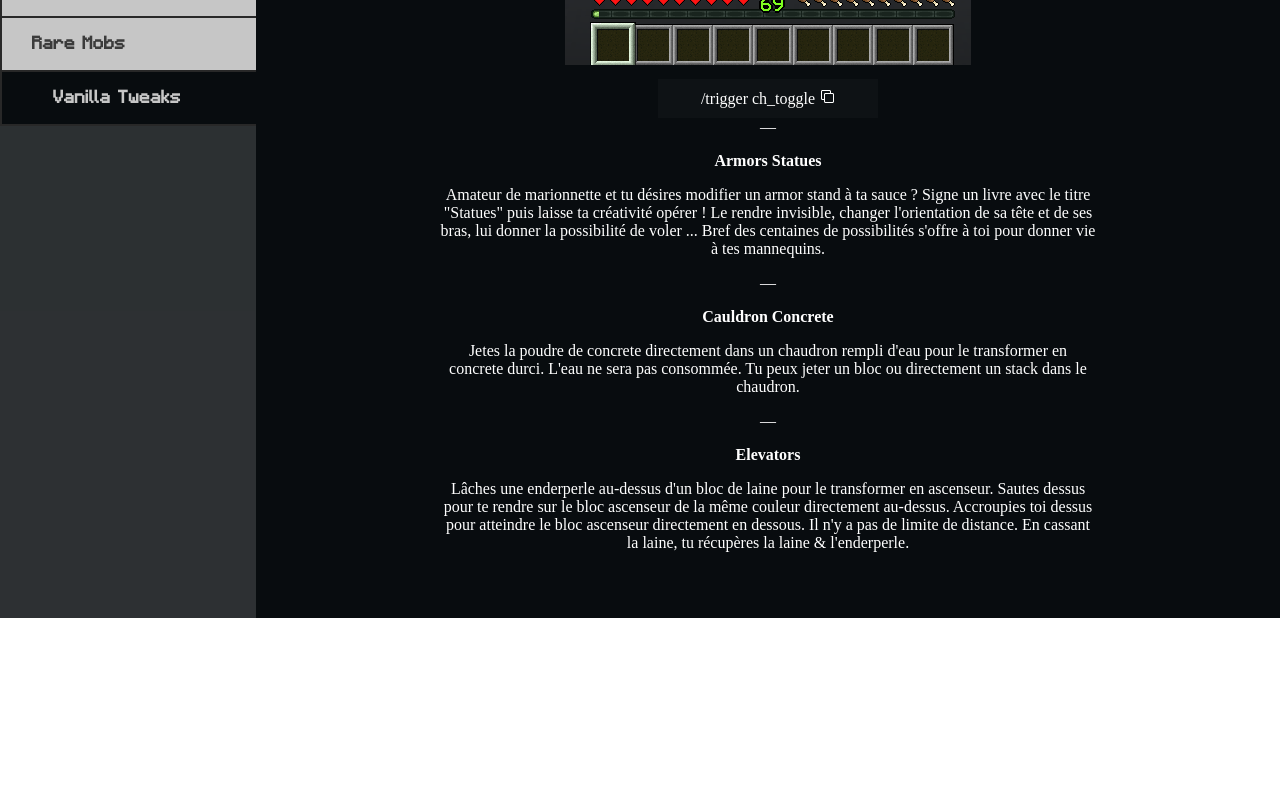
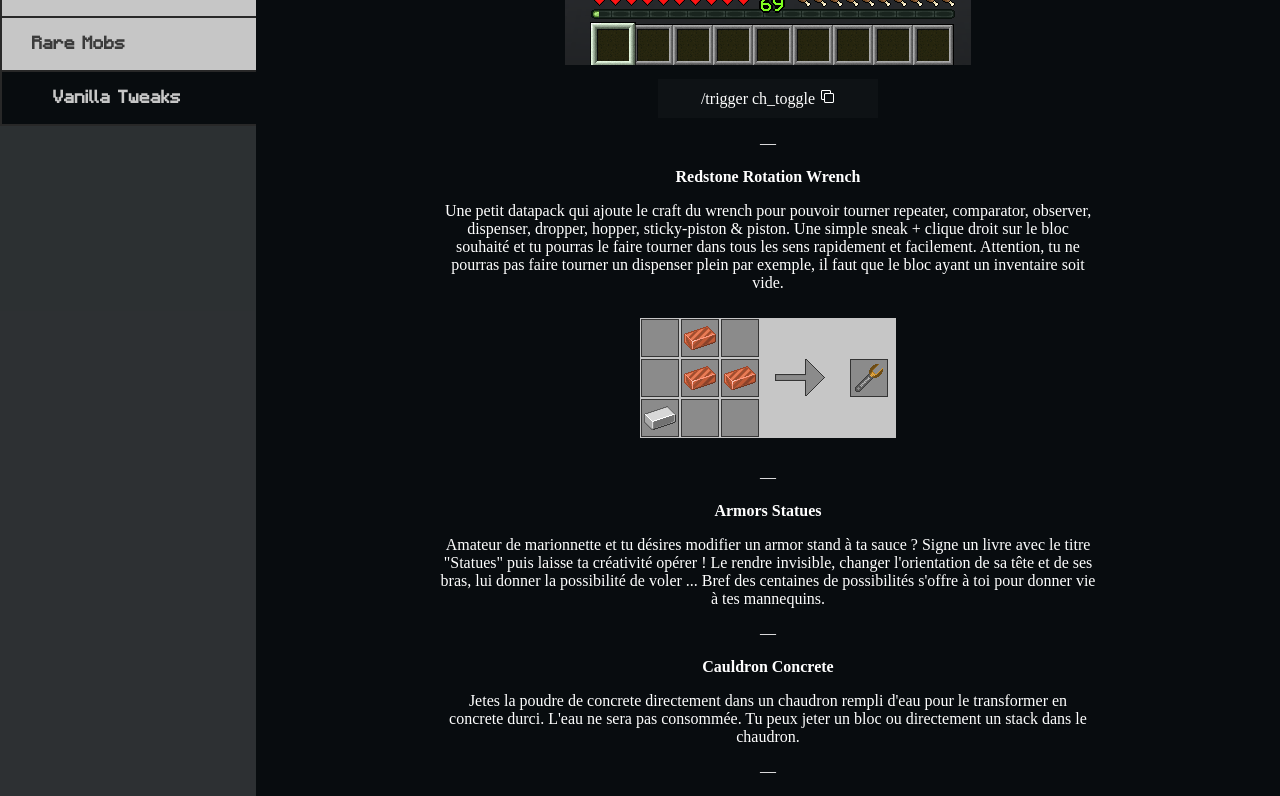
Before and after one commit to Nekall/Silverfish-Space, a React (Create React App) app: page /datapacks/vanilla-tweaks in a window 1280 px wide. Shown: the part 960-1756 px from the top of the page. Before the commit the page ends 1578 px from the top, so only its background shows below. Built offline with nearby package versions, Linux system fonts and the light colour scheme; a web font is replaced by a local one.

Commit message:
feat: add rotate wrench datapack

```diff
--- a/src/pages/Datapacks/index.jsx
+++ b/src/pages/Datapacks/index.jsx
@@ -8,7 +8,8 @@ const Datapacks = () => {
       <h2>Bienvenue pour cette saison datapack edition.</h2>
       <p>Pour la première fois nous faisons un serveur minecraft vanilla agrémenté de quelques datapacks, 17 pour être précis.</p>
       <p>En plus, quelques Easter eggs se sont glissés sur le serveur ! ;)</p>
-      ―
+      <p>Tous les mobs drops leurs têtes (via un pourcentage de chance), pourquoi pas les collectionner ?! ;D</p>
+      <p>―</p>
       <p>Le ressource pack est <span className="bold">OBLIGATOIRE</span>, autrement tu n'auras pas les textures de certain blocs ajoutés par les datapacks.</p>
       <p>Ce sera du coup, forcement moins bien.</p>
       <a className="" href="/Silverfish-infesting-space-ressourcepack.zip" download rel="noopener noreferrer" target="_blank">
--- a/src/pages/VanillaTweaks/index.jsx
+++ b/src/pages/VanillaTweaks/index.jsx
@@ -3,6 +3,7 @@ import SubNavbar from 'components/SubNavbar';
 import link from '../../assets/images/link.svg';
 import copy from '../../assets/images/copy.svg';
 import hudposition from '../../assets/images/VanillaTweaks/hudposition.png';
+import rotationWrench from '../../assets/images/VanillaTweaks/rotation-wrench.png';
 
 const VanillaTweaks = () => {
 
@@ -41,7 +42,7 @@ return (
     <SubNavbar />
     <div className="content">
       <h2><a target="_blank" rel="noreferrer" href="https://vanillatweaks.net/">Vanilla Tweaks<img className="link" src={link} alt="lien" /></a></h2>
-      ―
+      <p>―</p>
       <p className="bold">Coordinates HUD</p>
       <p>Ce petit datapack vous permet d'avoir toujours les coordonnées, la direction et l'heure du jeu toujours à porté de mains.</p>
       <div>
@@ -49,19 +50,27 @@ return (
         <img className="hudpos-img" src={hudposition} alt="hudposition" />
       </div>
       <div className="copy-hud-cmd" onClick={() => copyCmd()}>/trigger ch_toggle<img className="link" src={copy} alt="copie commande" /></div>
-      ―
+      <p>―</p>
+      <p className="bold">Redstone Rotation Wrench</p>
+      <p>
+        Une petit datapack qui ajoute le craft du wrench pour pouvoir tourner repeater, comparator, observer, dispenser, dropper, hopper, sticky-piston & piston.
+        Une simple sneak + clique droit sur le bloc souhaité et tu pourras le faire tourner dans tous les sens rapidement et facilement.
+        Attention, tu ne pourras pas faire tourner un dispenser plein par exemple, il faut que le bloc ayant un inventaire soit vide.
+      </p>
+      <img className="" src={rotationWrench} alt="rotation wrench" />
+      <p>―</p>
       <p className="bold">Armors Statues</p>
       <p>
 		Amateur de marionnette et tu désires modifier un armor stand à ta sauce ? Signe un livre avec le titre "Statues" puis laisse ta créativité opérer !
 		Le rendre invisible, changer l'orientation de sa tête et de ses bras, lui donner la possibilité de voler ... Bref des centaines de possibilités s'offre à toi pour donner vie à tes mannequins.
       </p>
-      ―
+      <p>―</p>
       <p className="bold">Cauldron Concrete</p>
       <p>
         Jetes la poudre de concrete directement dans un chaudron rempli d'eau pour le transformer en concrete durci.
         L'eau ne sera pas consommée. Tu peux jeter un bloc ou directement un stack dans le chaudron.
       </p>
-      ―
+      <p>―</p>
       <p className="bold">Elevators</p>
       <p>
         Lâches une enderperle au-dessus d'un bloc de laine pour le transformer en ascenseur.
```
Also changed, not shown: src/assets/images/VanillaTweaks/rotation-wrench.png (added).
